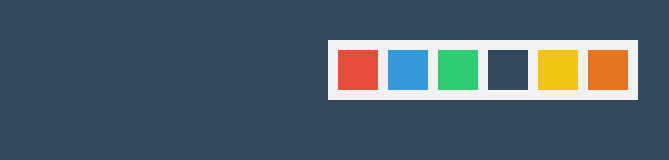
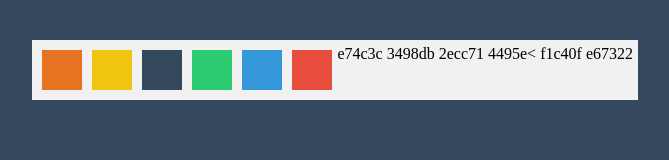
Before and after one commit to hasankaumesh/colorChanger, a plain HTML site: page index.html in a window 1280 px wide. Shown: the whole page, without its empty margins (602-1271 px from the left). Drawn offline with Linux system fonts and the light colour scheme.

Commit message:
Update index.html

```diff
--- a/index.html
+++ b/index.html
@@ -7,12 +7,12 @@
   </head>
   <body>
     <div class="box">
-      <a  onclick="changeColor('red')" id="red">#e74c3c</a>
-      <a onclick="changeColor('blue')" id="blue">#3498db</a>
-      <a onclick="changeColor('green')" id="green">#2ecc71</a>
-      <a onclick="changeColor('grey')" id="grey">#34495e</a>
-      <a onclick="changeColor('yellow')" id="yellow">#f1c40f</a>
-      <a onclick="changeColor('orange')" id="orange">#e67322</a>
+      <a  onclick="changeColor('orange)" id="orange">#e74c3c</a>e74c3c
+      <a onclick="changeColor('yellow')" id="yellow">#3498db</a>3498db
+      <a onclick="changeColor('grey')" id="grey">#2ecc71</a>2ecc71
+      <a onclick="changeColor('green')" id="green">#34495e</a>4495e<
+      <a onclick="changeColor('blue')" id="blue">#f1c40f</a>f1c40f
+      <a onclick="changeColor('red')" id="red">#e67322</a>e67322
     </div>
 
     <script type="text/javascript">
```
